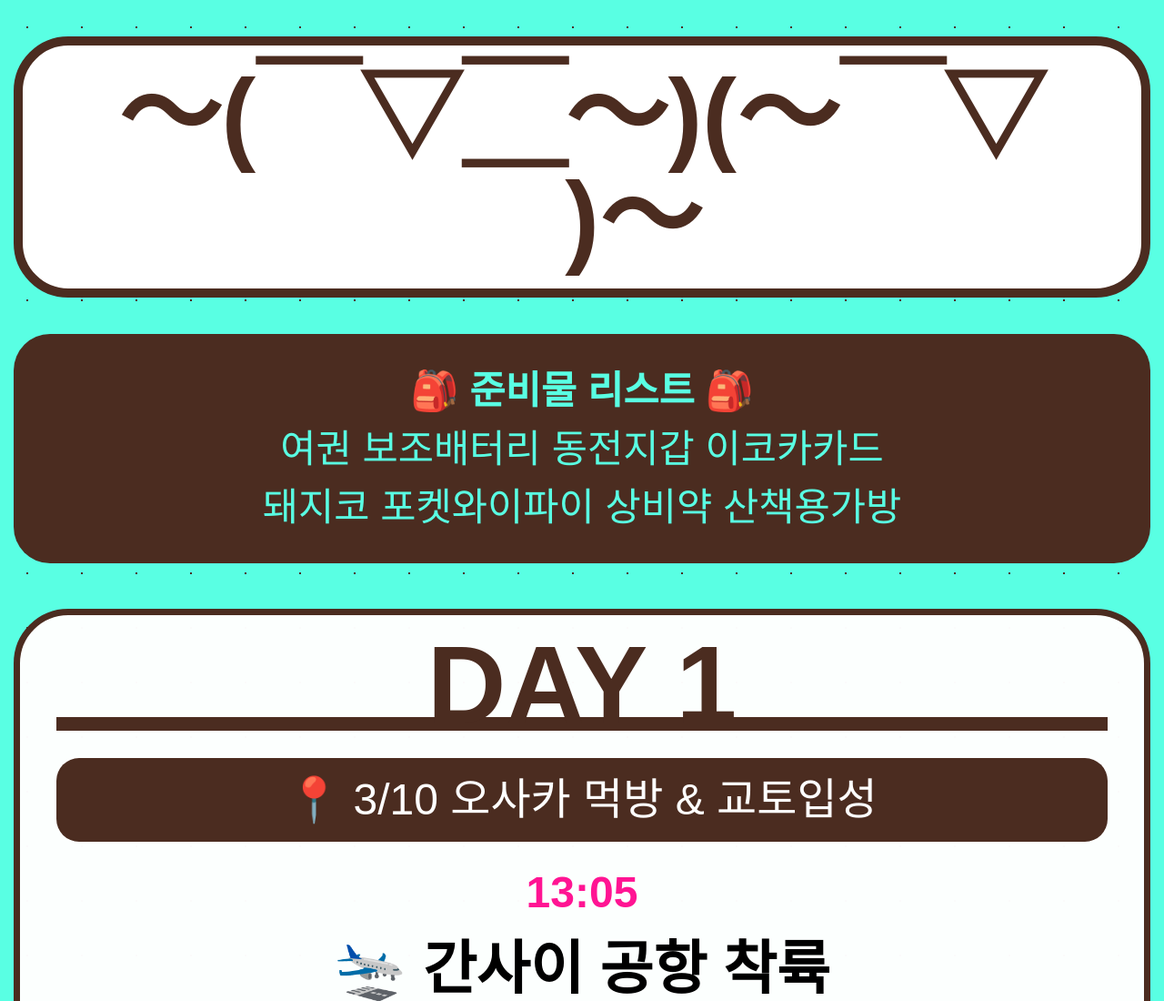
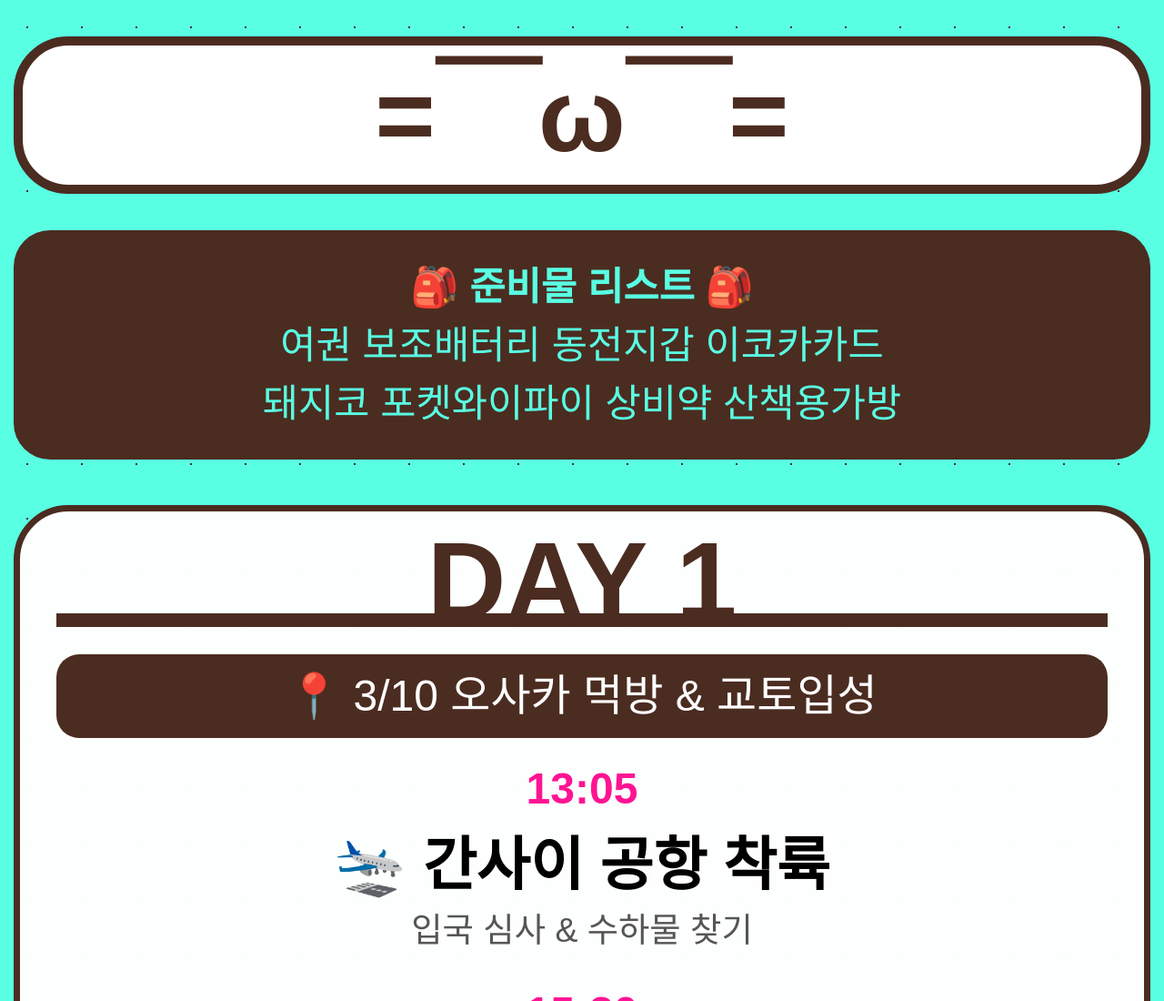
Before and after one commit to eugene1245/KYOTO0310-0314, a plain HTML site: page index.html in a window 1280 px wide. Shown: the top 1100 px of the page at 91% size. Drawn offline with nearby package versions, Linux system fonts and the light colour scheme; a web font is replaced by a local one.

Commit message:
Change main title from emoji to text

```diff
--- a/index.html
+++ b/index.html
@@ -168,7 +168,7 @@
 
     <div class="container">
 
-        <div class="main-title">〜(￣▽￣〜)(〜￣▽￣)〜</div>
+        <div class="main-title">=￣ω￣=</div>
 
         <!-- 준비물 -->
         <div class="supplies-box">
```
